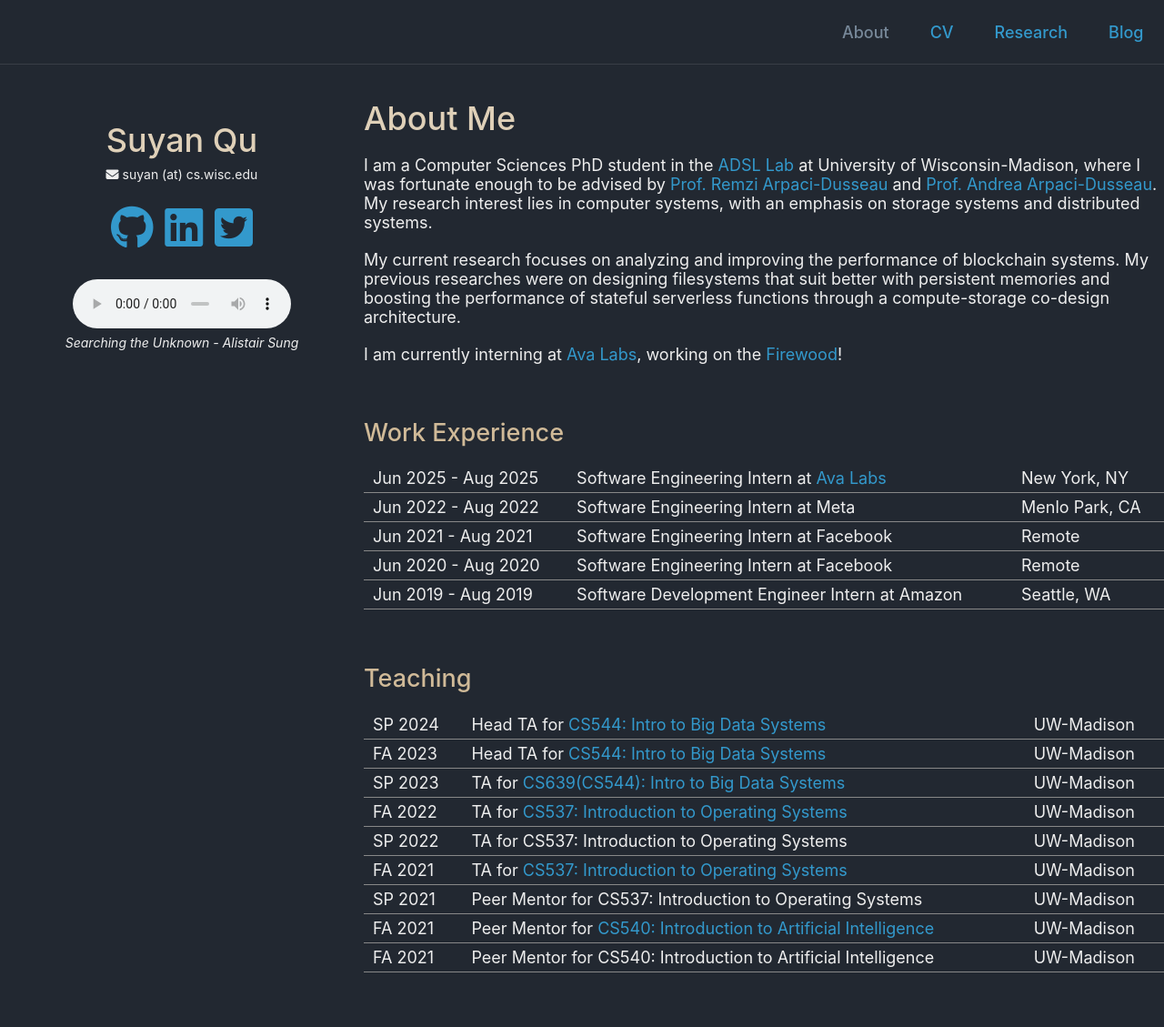
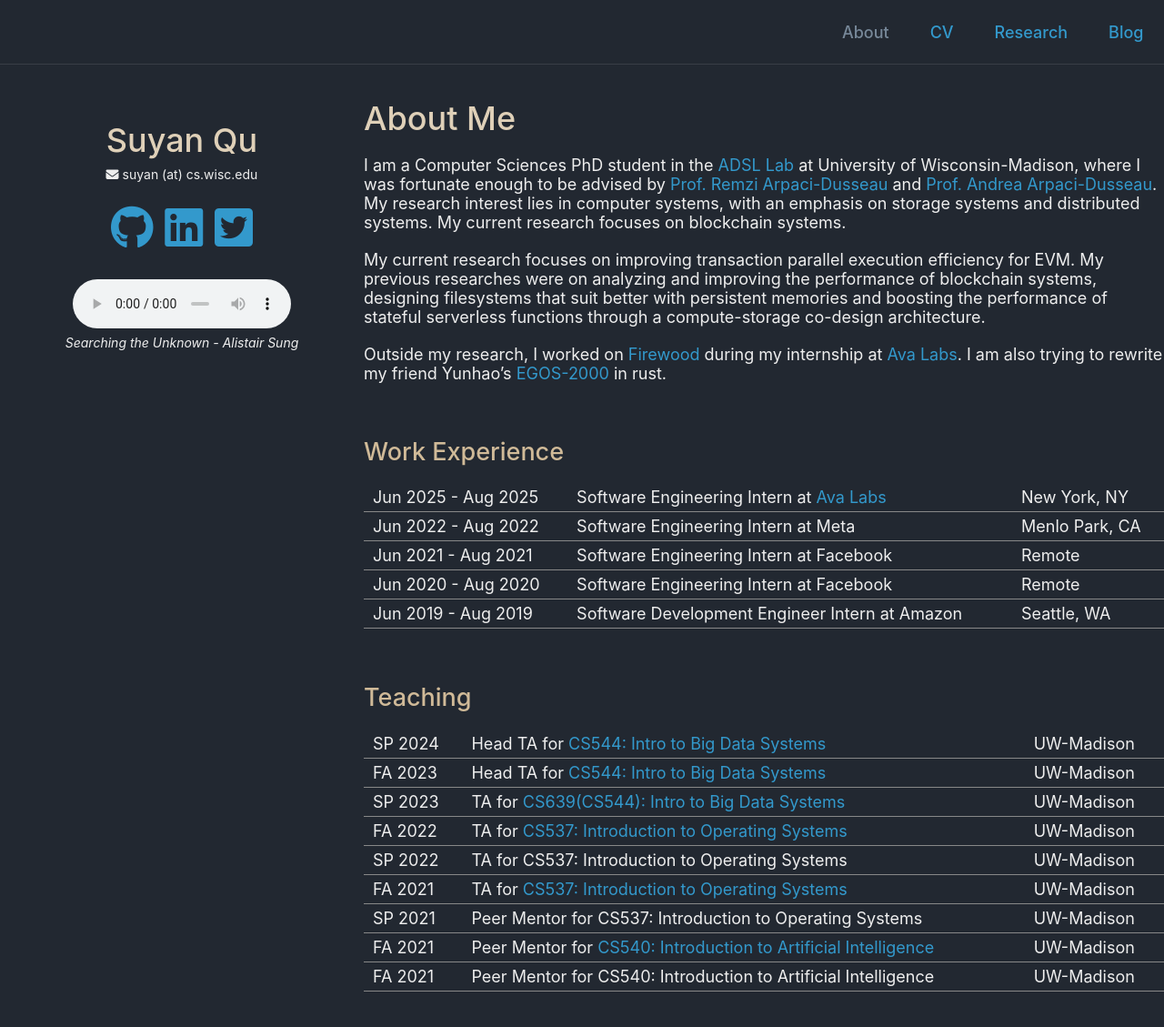
Before and after one commit to qusuyan/qusuyan.github.io, a Jekyll site: the page built from index.md, in a window 1280 px wide and 1160 px high. Shown: the top 1129 px of the window at 91% size. Built offline with Jekyll 4.4.1, drawn with Linux system fonts in a browser that asks for light colours.

Commit message:
update intro

```diff
--- a/index.md
+++ b/index.md
@@ -7,11 +7,11 @@
 
 # About Me
 
-I am a Computer Sciences PhD student in the <a href="https://research.cs.wisc.edu/adsl/">ADSL Lab</a> at University of Wisconsin-Madison, where I was fortunate enough to be advised by <a href="https://pages.cs.wisc.edu/~remzi/">Prof. Remzi Arpaci-Dusseau</a> and <a href="https://pages.cs.wisc.edu/~dusseau/">Prof. Andrea Arpaci-Dusseau</a>. My research interest lies in computer systems, with an emphasis on storage systems and distributed systems.
+I am a Computer Sciences PhD student in the [ADSL Lab](https://research.cs.wisc.edu/adsl/) at University of Wisconsin-Madison, where I was fortunate enough to be advised by [Prof. Remzi Arpaci-Dusseau](https://pages.cs.wisc.edu/~remzi/) and [Prof. Andrea Arpaci-Dusseau](https://pages.cs.wisc.edu/~dusseau/). My research interest lies in computer systems, with an emphasis on storage systems and distributed systems. My current research focuses on blockchain systems.
 
-My current research focuses on analyzing and improving the performance of blockchain systems. My previous researches were on designing filesystems that suit better with persistent memories and boosting the performance of stateful serverless functions through a compute-storage co-design architecture.
+My current research focuses on improving transaction parallel execution efficiency for EVM. My previous researches were on analyzing and improving the performance of blockchain systems, designing filesystems that suit better with persistent memories and boosting the performance of stateful serverless functions through a compute-storage co-design architecture.
 
-I am currently interning at <a href="https://www.avalabs.org/">Ava Labs</a>, working on the <a href="https://github.com/ava-labs/firewood">Firewood</a>!
+Outside my research, I worked on [Firewood](https://github.com/ava-labs/firewood) during my internship at [Ava Labs](https://www.avalabs.org/). I am also trying to rewrite my friend Yunhao's [EGOS-2000](https://github.com/yhzhang0128/egos-2000) in rust.
 
 &nbsp;
 
```
Also changed, not shown: research.md (+2 -2 lines).
